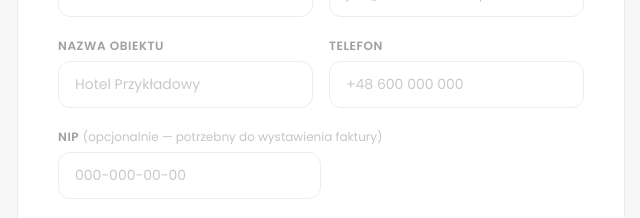
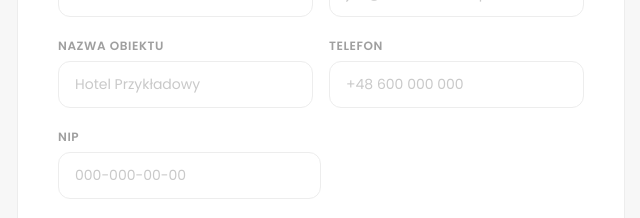
Before and after one commit to TheRoti98/edukacja-next, a Next.js app: page /dziekujemy in a window 1280 px wide. Shown: the part 1560-1778 px from the top of the page, without its empty margins (319-959 px from the left). Built offline with nearby package versions, Linux system fonts and the light colour scheme.

Commit message:
remove 'opcjonalnie' from NIP label

```diff
--- a/app/dziekujemy/page.tsx
+++ b/app/dziekujemy/page.tsx
@@ -218,7 +218,7 @@ export default function DziekujemyPage() {
                 {/* NIP */}
                 <div className="flex flex-col gap-1.5">
                   <label className="text-[12px] font-semibold uppercase tracking-wider text-text-main/50">
-                    NIP <span className="text-text-main/30 normal-case tracking-normal font-normal">(opcjonalnie — potrzebny do wystawienia faktury)</span>
+                    NIP
                   </label>
                   <input
                     type="text"
```
